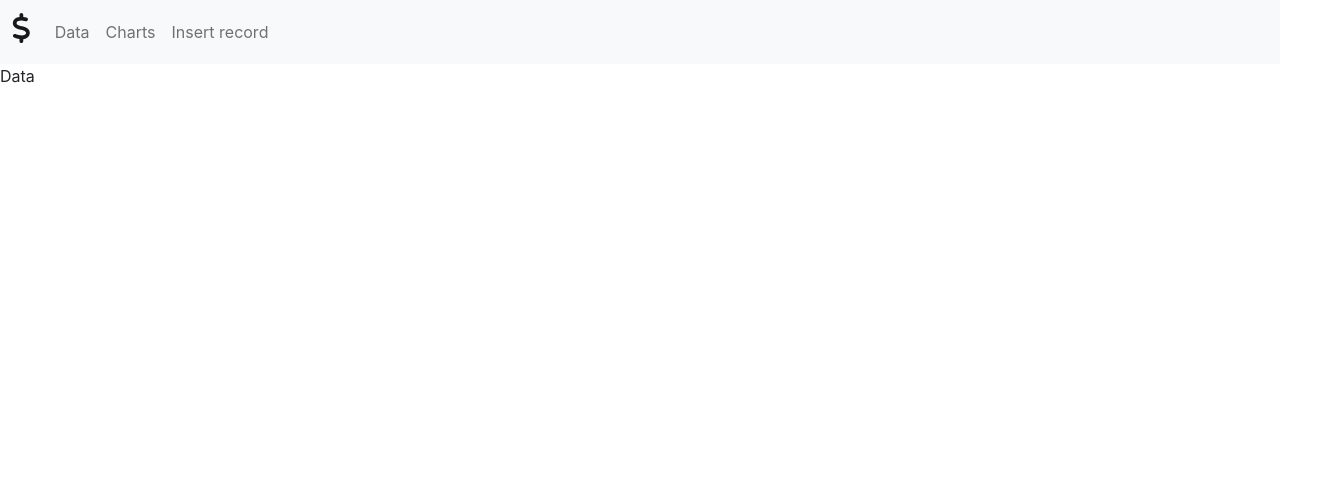
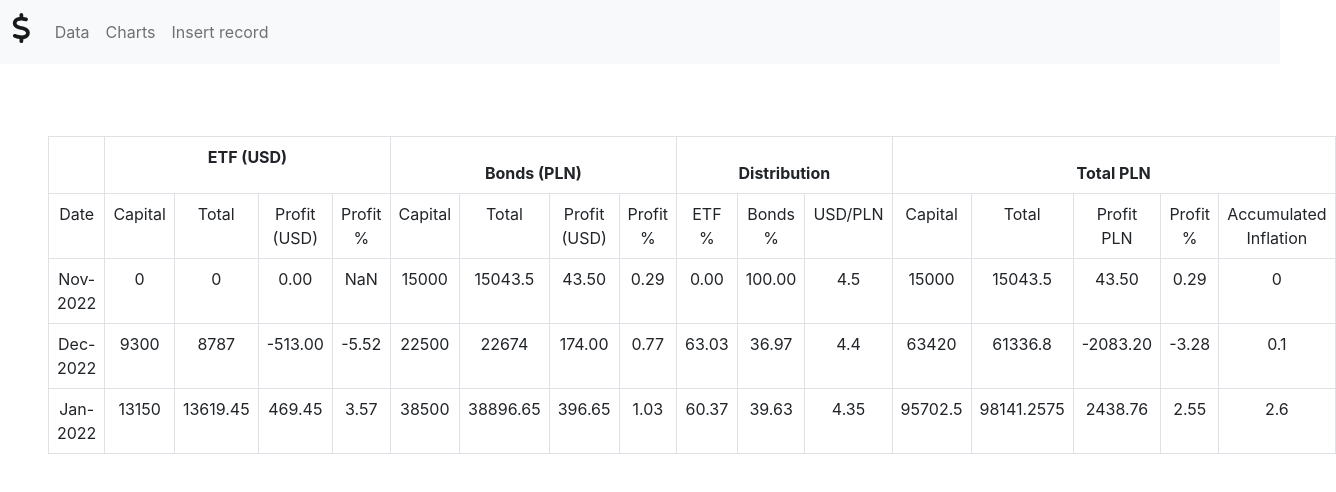
Before and after one commit to Keqi/finance-app-frontend, a React (Create React App) app: page / in a window 1280 px wide. Shown: the top 492 px of the page, 1336 px wide, since content can reach past the window. Built offline with nearby package versions, Linux system fonts and the light colour scheme.

Commit message:
Feat: Implements DataHeader and DataRecord components
- The data is passed through a constant object
- The utilities.js module is used to calculate numbers

```diff
--- a/src/App.js
+++ b/src/App.js
@@ -1,5 +1,6 @@
 import { Routes, Route } from 'react-router-dom';
 
+import Navbar from './components/navbar/Navbar';
 import Data from './components/Data'
 import Charts from './components/Charts'
 import InsertRecord from './components/InsertRecord'
@@ -7,11 +8,15 @@ import InsertRecord from './components/InsertRecord'
 function App() {
   return (
     <>
-      <Routes>
-         <Route path="/" element={<Data />} />
-         <Route path="/charts" element={<Charts />} />
-         <Route path="/insert-record" element={<InsertRecord />} />
-      </Routes>
+      <Navbar/>
+
+      <div className="p-5">
+        <Routes>
+           <Route path="/" element={<Data />} />
+           <Route path="/charts" element={<Charts />} />
+           <Route path="/insert-record" element={<InsertRecord />} />
+        </Routes>
+      </div>
    </>
   );
 }
--- a/src/components/Charts.js
+++ b/src/components/Charts.js
@@ -1,9 +1,6 @@
-import Navbar from './navbar/Navbar';
-
 function Charts() {
   return (
     <div className="Charts">
-      <Navbar/>
       <p>Charts</p>
     </div>
   );
--- a/src/components/Data.js
+++ b/src/components/Data.js
@@ -1,10 +1,57 @@
-import Navbar from './navbar/Navbar';
+import DataHeader from "./data/DataHeader"
+import DataRecord from "./data/DataRecord"
 
 function Data() {
+  const initialData = [
+    {
+      date: 'Nov-2022',
+      etf: { capital: 0, total: 0 },
+      bonds: { capital: 15000, total: 15043.5 },
+      inflation: 0,
+      exchangeRate: 4.5
+    },
+    {
+      date: 'Dec-2022',
+      etf: { capital: 9300, total: 8787 },
+      bonds: { capital: 22500, total: 22674 },
+      inflation: 0.1,
+      exchangeRate: 4.4
+    },
+    {
+      date: 'Jan-2022',
+      etf: { capital: 13150, total: 13619.45 },
+      bonds: { capital: 38500, total: 38896.65 },
+      inflation: 2.6,
+      exchangeRate: 4.35
+    }
+  ];
+
   return (
     <div className="Data">
-      <Navbar/>
-      <p>Data</p>
+      <table className="table table-bordered mt-4">
+        <thead>
+          <tr className="text-center">
+            <th scope="col"></th>
+            <th scope="col" colSpan="4"><p>ETF (USD)</p></th>
+            <th scope="col" colSpan="4">Bonds (PLN)</th>
+            <th scope="col" colSpan="3">Distribution</th>
+            <th scope="col" colSpan="5">Total PLN</th>
+          </tr>
+        </thead>
+        <tbody>
+          <DataHeader/>
+
+          {initialData.map((item, index)=>{
+            return <DataRecord
+                     date={item.date}
+                     etf={item.etf}
+                     bonds={item.bonds}
+                     inflation={item.inflation}
+                     exchangeRate={item.exchangeRate}
+                   />
+          })}
+        </tbody>
+      </table>
     </div>
   );
 }
--- a/src/components/InsertRecord.js
+++ b/src/components/InsertRecord.js
@@ -1,9 +1,6 @@
-import Navbar from './navbar/Navbar';
-
 function InsertRecord() {
   return (
     <div className="InsertRecord">
-      <Navbar/>
       <p>InsertRecord</p>
     </div>
   );
--- /dev/null
+++ b/src/components/data/DataHeader.js
@@ -0,0 +1,28 @@
+function DataHeader() {
+  return (
+    <tr className="text-center">
+      <td>Date</td>
+      <td>Capital</td>
+      <td>Total</td>
+      <td>Profit (USD)</td>
+      <td>Profit %</td>
+
+      <td>Capital</td>
+      <td>Total</td>
+      <td>Profit (USD)</td>
+      <td>Profit %</td>
+
+      <td>ETF %</td>
+      <td>Bonds %</td>
+      <td>USD/PLN</td>
+
+      <td>Capital</td>
+      <td>Total</td>
+      <td>Profit PLN</td>
+      <td>Profit %</td>
+      <td>Accumulated Inflation</td>
+    </tr>
+  );
+}
+
+export default DataHeader;
--- /dev/null
+++ b/src/components/data/DataRecord.js
@@ -0,0 +1,44 @@
+import {
+  calculateBondsDistribution,
+  calculateTotalValue,
+  calculateETFDistribution,
+  calculateProfit,
+  calculatePercentageProfit
+} from "./../../utilities/calc"
+
+function DataRecord({date, etf, bonds, exchangeRate, inflation}) {
+  return (
+    <tr className="text-center">
+      <td>{date}</td>
+      <td>{etf.capital}</td>
+      <td>{etf.total}</td>
+      <td>{calculateProfit(etf.capital, etf.total)}</td>
+      <td>{calculatePercentageProfit(etf.capital, etf.total)}</td>
+
+      <td>{bonds.capital}</td>
+      <td>{bonds.total}</td>
+      <td>{calculateProfit(bonds.capital, bonds.total)}</td>
+      <td>{calculatePercentageProfit(bonds.capital, bonds.total)}</td>
+
+      <td>{calculateETFDistribution(etf.total, bonds.total, exchangeRate)}</td>
+      <td>{calculateBondsDistribution(etf.total, bonds.total, exchangeRate)}</td>
+      <td>{exchangeRate}</td>
+
+      <td>{calculateTotalValue(etf.capital, bonds.capital, exchangeRate)}</td>
+      <td>{calculateTotalValue(etf.total, bonds.total, exchangeRate)}</td>
+      <td>
+        {calculateProfit(
+          calculateTotalValue(etf.capital, bonds.capital, exchangeRate), calculateTotalValue(etf.total, bonds.total, exchangeRate)
+        )}
+      </td>
+      <td>
+      { calculatePercentageProfit(
+        calculateTotalValue(etf.capital, bonds.capital, exchangeRate), calculateTotalValue(etf.total, bonds.total, exchangeRate)
+      )}
+      </td>
+      <td>{inflation}</td>
+    </tr>
+  );
+}
+
+export default DataRecord;
--- /dev/null
+++ b/src/utilities/calc.js
@@ -0,0 +1,19 @@
+export function calculateProfit(capital, total) {
+  return (total - capital).toFixed(2);
+}
+
+export function calculatePercentageProfit(capital, total) {
+  return (((total - capital)/capital)*100).toFixed(2);
+}
+
+export function calculateBondsDistribution(etfTotal, bondsTotal, exchangeRate) {
+  return (((bondsTotal) / ((etfTotal * exchangeRate) + bondsTotal))*100).toFixed(2);
+}
+
+export function calculateETFDistribution(etfTotal, bondsTotal, exchangeRate) {
+  return (((etfTotal * exchangeRate) / (bondsTotal + (etfTotal * exchangeRate)))*100).toFixed(2);
+}
+
+export function calculateTotalValue(etf, bonds, exchangeRate) {
+  return bonds + etf * exchangeRate;
+}
```
